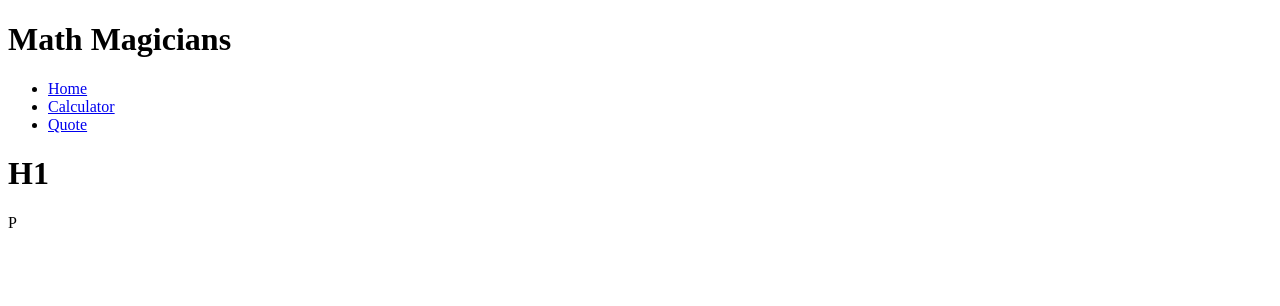
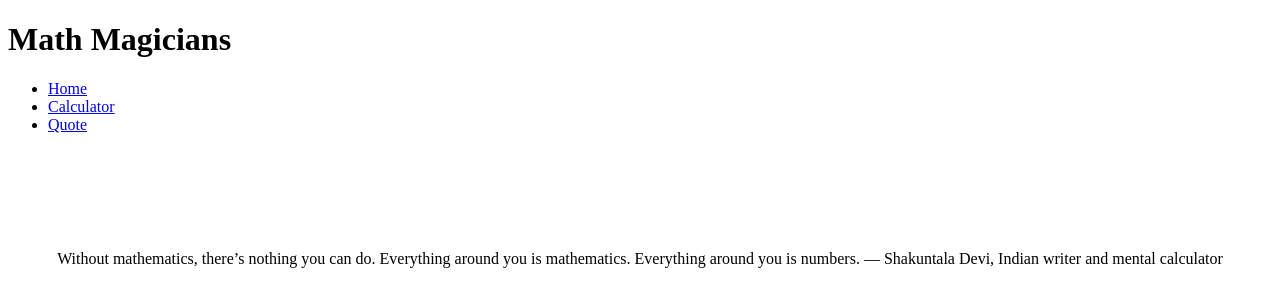
Before and after one commit to thecodechaser/math-magicians, a React (Create React App) app: page /quote in a window 1280 px wide. Shown: the top 306 px of the page. Built offline with nearby package versions, Linux system fonts and the light colour scheme.

Commit message:
Add markup for quote

```diff
--- a/src/components/Quote.js
+++ b/src/components/Quote.js
@@ -2,10 +2,10 @@ import React from "react";
 
 const Quote =()=> {
     return (
-        <div>
-            <h1>H1</h1>
-            <p>P</p>
-        </div>
+        <main>
+            <p>Without mathematics, there’s nothing you can do. Everything around you is mathematics. Everything around you is numbers.
+— Shakuntala Devi, Indian writer and mental calculator</p>
+        </main>
     );
 }
 
```
